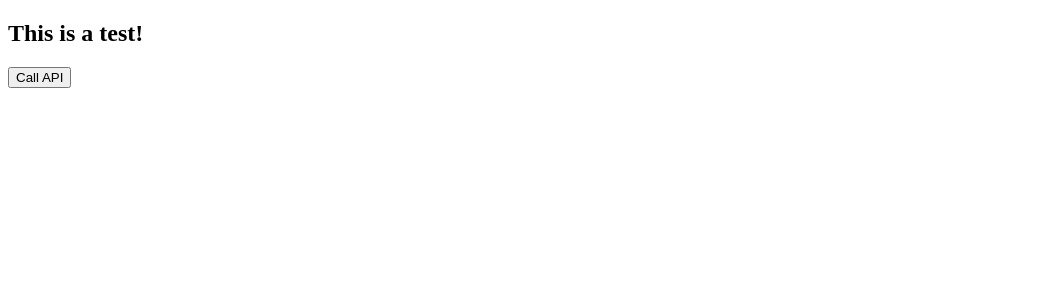
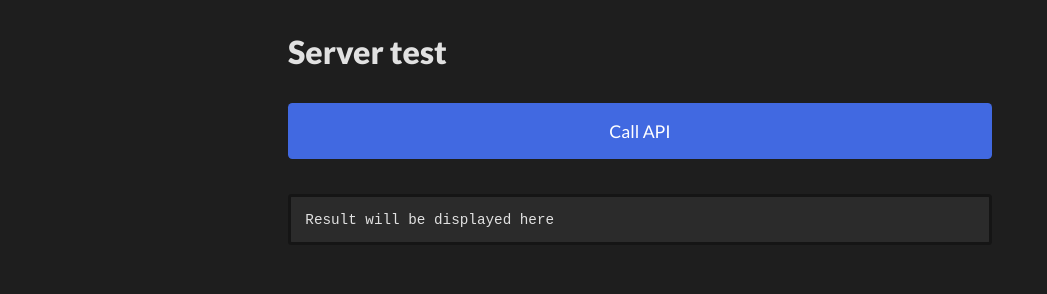
Before and after one commit to migpalg/simple-node-js-docker-nginx, a website: page nginx/www/index.html in a window 1280 px wide. Shown: the whole page, without its empty margins (0-1047 px from the left). Drawn offline with Linux system fonts and the light colour scheme.

Commit message:
feat: updated styles

```diff
--- a/nginx/www/index.html
+++ b/nginx/www/index.html
@@ -3,12 +3,26 @@
   <head>
     <meta charset="UTF-8" />
     <meta name="viewport" content="width=device-width, initial-scale=1.0" />
+
+    <link rel="preconnect" href="https://fonts.googleapis.com" />
+    <link rel="preconnect" href="https://fonts.gstatic.com" crossorigin />
+    <link
+      href="https://fonts.googleapis.com/css2?family=Lato:wght@300;400;700;900&display=swap"
+      rel="stylesheet"
+    />
+
+    <link rel="stylesheet" href="/styles.css" />
+
     <title>Hello!</title>
   </head>
   <body>
-    <h2>This is a test!</h2>
-    <button id="call-button">Call API</button>
-    <pre><code id="call-result"></code></pre>
+    <div class="container">
+      <h2 class="title">Server test</h2>
+      <button class="call-button" id="call-button">Call API</button>
+      <pre
+        class="call-result"
+      ><code id="call-result">Result will be displayed here</code></pre>
+    </div>
 
     <script src="/app.js"></script>
   </body>
--- /dev/null
+++ b/nginx/www/styles.css
@@ -0,0 +1,74 @@
+*,
+*::after,
+*::before {
+  box-sizing: border-box;
+  font-family: "Lato", sans-serif;
+}
+
+html {
+  box-sizing: inherit;
+}
+
+body {
+  margin: 0;
+  padding: 0;
+  background-color: #1e1e1e;
+}
+
+.container {
+  width: 100%;
+  max-width: 768px;
+  margin: 0 auto;
+  padding: 2em;
+}
+
+.title {
+  font-size: 2em;
+  font-weight: 900;
+  margin-top: 0;
+  margin-bottom: 1em;
+  color: #e1e1e1;
+}
+
+.call-button {
+  display: block;
+  width: 100%;
+  padding: 1em;
+  border: none;
+  background-color: #4169e1;
+  border-radius: 0.25em;
+  text-align: center;
+  text-decoration: none;
+  color: #fff;
+  font-size: 1.1em;
+  transition: all 250ms ease;
+  cursor: pointer;
+  margin-bottom: 2em;
+}
+
+.call-button:hover {
+  background-color: #6495ed;
+}
+
+.call-button:active {
+  transform: scale(0.95);
+}
+
+.call-result {
+  margin-top: 1em;
+  width: 100%;
+  padding: 1em;
+  border: 0.25em solid #151515;
+  border-radius: 0.25em;
+  background-color: #2b2b2b;
+  color: #e1e1e1;
+  font-size: 1.1em;
+  font-family: monospace;
+}
+
+.call-result code {
+  display: block;
+  font-family: monospace;
+  white-space: pre-wrap;
+  word-break: break-all;
+}
```
